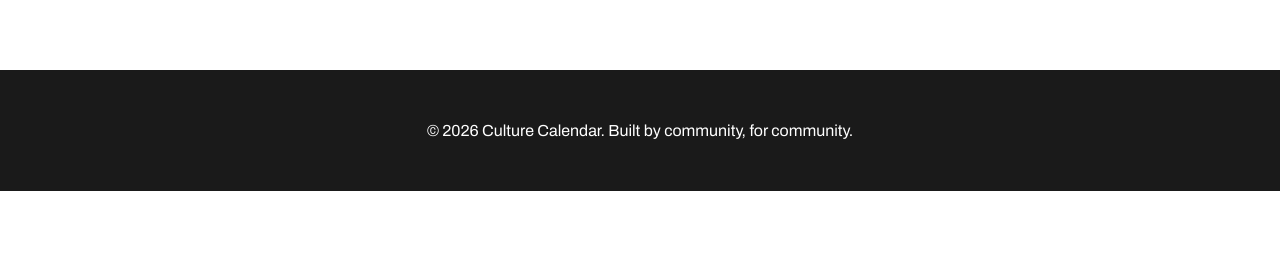
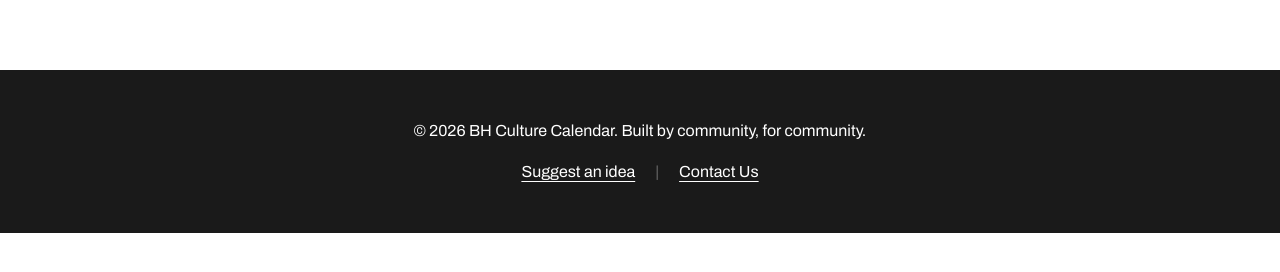
Before and after one commit to nikisiagit/bhculturecalendar, a Next.js app: page / in a window 1280 px wide. Shown: the part 448-720 px from the top of the page. Built offline with nearby package versions, Linux system fonts and the light colour scheme; no server answers.

Commit message:
Feature: Update footer, weekend logic (Fri 17:00), and add daily rebuild schedule

```diff
--- a/src/app/about/page.tsx
+++ b/src/app/about/page.tsx
@@ -2,6 +2,7 @@ import Link from "next/link";
 import Image from "next/image";
 import { getEvents } from "@/lib/notion";
 import Header from "@/components/Header";
+import Footer from "@/components/Footer";
 
 export default async function AboutPage() {
     const events = await getEvents();
@@ -94,9 +95,8 @@ export default async function AboutPage() {
             </main>
 
             {/* Footer */}
-            <footer className="footer">
-                <p>© 2026 Culture Calendar. Built by community, for community.</p>
-            </footer>
+            {/* Footer */}
+            <Footer />
         </>
     );
 }
--- /dev/null
+++ b/src/app/footer-styles.css
@@ -0,0 +1,29 @@
+/* Footer Additional Styles */
+.footer-content {
+    display: flex;
+    flex-direction: column;
+    gap: var(--spacing-sm);
+    align-items: center;
+}
+
+.footer-links {
+    display: flex;
+    gap: var(--spacing-sm);
+    align-items: center;
+    font-size: 0.9rem;
+}
+
+.footer-links a {
+    color: var(--white);
+    text-decoration: none;
+    transition: color 0.2s;
+}
+
+.footer-links a:hover {
+    text-decoration: underline;
+    color: var(--accent);
+}
+
+.separator {
+    color: var(--gray);
+}
--- a/src/app/globals.css
+++ b/src/app/globals.css
@@ -536,8 +536,36 @@ body {
   margin-top: var(--spacing-2xl);
 }
 
-.footer a {
+.footer-content {
+  display: flex;
+  flex-direction: column;
+  gap: var(--spacing-md);
+  align-items: center;
+}
+
+.footer-links {
+  display: flex;
+  gap: var(--spacing-md);
+  align-items: center;
+  justify-content: center;
+  flex-wrap: wrap;
+}
+
+.footer-links a {
+  color: var(--white);
+  text-decoration: underline;
+  text-decoration-thickness: 1px;
+  text-underline-offset: 4px;
+}
+
+.footer-links a:hover {
+  text-decoration: none;
   color: var(--accent);
+}
+
+.separator {
+  color: #666;
+  margin: 0 4px;
 }
 
 /* Logo Link */
--- a/src/app/page.tsx
+++ b/src/app/page.tsx
@@ -3,6 +3,7 @@ import EventsClient from "@/components/EventsClient";
 import Link from "next/link";
 import Image from "next/image";
 import Header from "@/components/Header";
+import Footer from "@/components/Footer";
 
 
 export default async function Home() {
@@ -24,9 +25,8 @@ export default async function Home() {
       </main>
 
       {/* Footer */}
-      <footer className="footer">
-        <p>© 2026 Culture Calendar. Built by community, for community.</p>
-      </footer>
+      {/* Footer */}
+      <Footer />
     </>
   );
 }
--- a/src/app/venues/page.tsx
+++ b/src/app/venues/page.tsx
@@ -2,6 +2,7 @@ import { getVenues, getEvents, Venue } from "@/lib/notion";
 import Link from "next/link";
 import Image from "next/image";
 import Header from "@/components/Header";
+import Footer from "@/components/Footer";
 
 
 // Group venues by first letter
@@ -117,9 +118,8 @@ export default async function VenuesPage() {
             </main>
 
             {/* Footer */}
-            <footer className="footer">
-                <p>© 2026 Culture Calendar. Built by community, for community.</p>
-            </footer>
+            {/* Footer */}
+            <Footer />
         </>
     );
 }
--- a/src/components/EventsClient.tsx
+++ b/src/components/EventsClient.tsx
@@ -237,24 +237,24 @@ export default function EventsClient({ events, allCategories }: EventsClientProp
             const dayAfterTomorrow = new Date(tomorrow);
             dayAfterTomorrow.setDate(dayAfterTomorrow.getDate() + 1);
 
-            // Weekend Calculation
+            // Weekend Calculation (Friday 5pm UTC - Sunday Midnight)
             const currentDay = today.getDay(); // 0=Sun, 6=Sat
             let weekendStart = new Date(today);
             let weekendEnd = new Date(today);
 
-            if (currentDay === 0) {
-                // Today is Sunday. Weekend filter shows Today.
-                weekendStart = today;
-                weekendEnd.setHours(23, 59, 59, 999);
-            } else {
-                // Today is Mon-Sat. Find upcoming Saturday.
-                const daysToSat = 6 - currentDay;
-                weekendStart.setDate(today.getDate() + daysToSat);
-                weekendEnd = new Date(weekendStart);
-                weekendEnd.setDate(weekendStart.getDate() + 1); // Sunday
-                weekendEnd.setHours(23, 59, 59, 999);
-            }
-            weekendStart.setHours(0, 0, 0, 0);
+            // Calculate offset to Friday of the current weekend block
+            // Sun(0) -> -2, Sat(6) -> -1, Fri(5) -> 0, Mon(1) -> +4
+            let offsetToFri = 0;
+            if (currentDay === 0) offsetToFri = -2;
+            else if (currentDay === 6) offsetToFri = -1;
+            else offsetToFri = 5 - currentDay;
+
+            weekendStart.setDate(today.getDate() + offsetToFri);
+            weekendStart.setUTCHours(17, 0, 0, 0); // Start Friday 17:00 UTC
+
+            weekendEnd = new Date(weekendStart);
+            weekendEnd.setDate(weekendStart.getDate() + 2); // Friday + 2 days = Sunday
+            weekendEnd.setHours(23, 59, 59, 999);
 
             filtered = filtered.filter((event) => {
                 if (!event.date) return false;
--- /dev/null
+++ b/src/components/Footer.tsx
@@ -0,0 +1,20 @@
+export default function Footer() {
+    return (
+        <footer className="footer">
+            <div className="footer-content">
+                <p>© 2026 BH Culture Calendar. Built by community, for community.</p>
+                <div className="footer-links">
+                    <a
+                        href="https://sprout-4sz.pages.dev/space/bhculturecalendar-co-uk"
+                        target="_blank"
+                        rel="noopener noreferrer"
+                    >
+                        Suggest an idea
+                    </a>
+                    <span className="separator">|</span>
+                    <a href="mailto:bhculturecalendar@gmail.co.uk">Contact Us</a>
+                </div>
+            </div>
+        </footer>
+    );
+}
```
Also changed, not shown: 1 other file (tests, documents, lock files or other folders).
